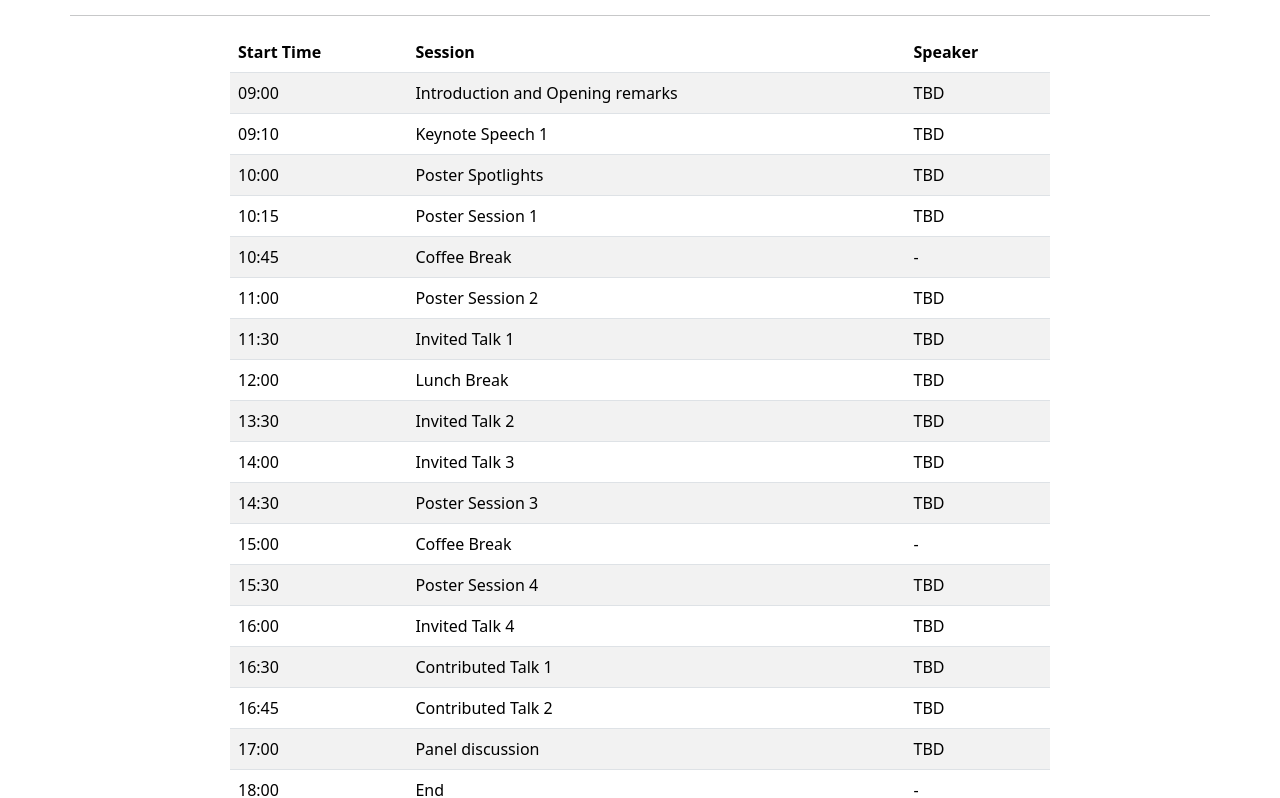
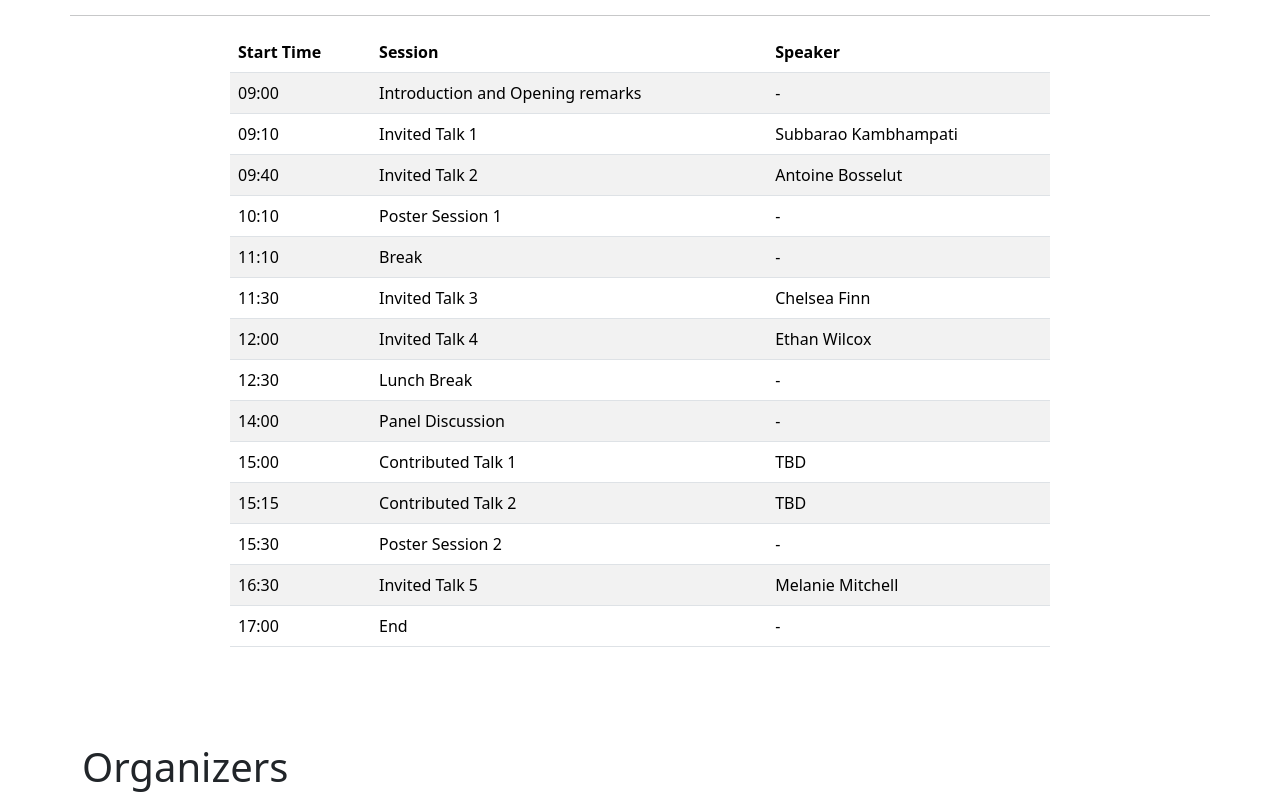
Before and after one commit to llm-cognition/llm-cognition.github.io, an Angular app: page / in a window 1280 px wide. Shown: the part 3449-4247 px from the top of the page. Built offline with nearby package versions, Linux system fonts and the light colour scheme.

Commit message:
updated schedule

```diff
--- a/src/app/schedule/schedule.component.ts
+++ b/src/app/schedule/schedule.component.ts
@@ -8,24 +8,20 @@ import { Component, OnInit } from '@angular/core';
 export class ScheduleComponent implements OnInit {
 
   sessions = [
-    {time: '09:00', title: 'Introduction and Opening remarks', speaker: 'TBD'},
-    {time: '09:10', title: 'Keynote Speech 1', speaker: 'TBD'},
-    {time: '10:00', title: 'Poster Spotlights', speaker: 'TBD'},
-    {time: '10:15', title: 'Poster Session 1', speaker: 'TBD'},
-    {time: '10:45', title: 'Coffee Break', speaker: '-'},
-    {time: '11:00', title: 'Poster Session 2', speaker: 'TBD'},
-    {time: '11:30', title: 'Invited Talk 1', speaker: 'TBD'},
-    {time: '12:00', title: 'Lunch Break', speaker: 'TBD'},
-    {time: '13:30', title: 'Invited Talk 2', speaker: 'TBD'},
-    {time: '14:00', title: 'Invited Talk 3', speaker: 'TBD'},
-    {time: '14:30', title: 'Poster Session 3', speaker: 'TBD'},
-    {time: '15:00', title: 'Coffee Break', speaker: '-'},
-    {time: '15:30', title: 'Poster Session 4', speaker: 'TBD'},
-    {time: '16:00', title: 'Invited Talk 4', speaker: 'TBD'},
-    {time: '16:30', title: 'Contributed Talk 1', speaker: 'TBD'},
-    {time: '16:45', title: 'Contributed Talk 2', speaker: 'TBD'},
-    {time: '17:00', title: 'Panel discussion', speaker: 'TBD'},
-    {time: '18:00', title: 'End', speaker: '-'}
+    {time: '09:00', title: 'Introduction and Opening remarks', speaker: '-'},
+    {time: '09:10', title: 'Invited Talk 1', speaker: 'Subbarao Kambhampati'},
+    {time: '09:40', title: 'Invited Talk 2', speaker: 'Antoine Bosselut'},
+    {time: '10:10', title: 'Poster Session 1', speaker: '-'},
+    {time: '11:10', title: 'Break', speaker: '-'},
+    {time: '11:30', title: 'Invited Talk 3', speaker: 'Chelsea Finn'},
+    {time: '12:00', title: 'Invited Talk 4', speaker: 'Ethan Wilcox'},
+    {time: '12:30', title: 'Lunch Break', speaker: '-'},
+    {time: '14:00', title: 'Panel Discussion', speaker: '-'},
+    {time: '15:00', title: 'Contributed Talk 1', speaker: 'TBD'},
+    {time: '15:15', title: 'Contributed Talk 2', speaker: 'TBD'},
+    {time: '15:30', title: 'Poster Session 2', speaker: '-'},
+    {time: '16:30', title: 'Invited Talk 5', speaker: 'Melanie Mitchell'},
+    {time: '17:00', title: 'End', speaker: '-'}
   ];
 
   constructor() { }
```
